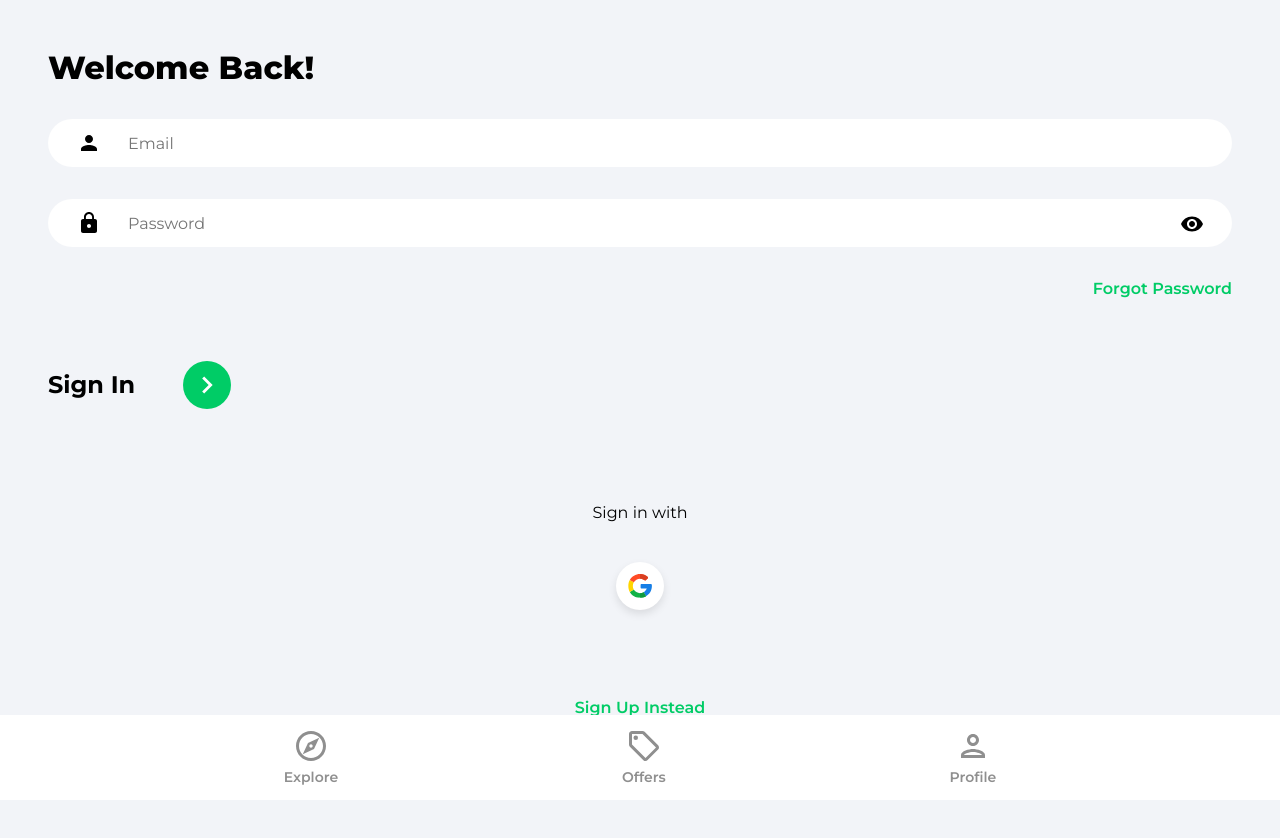
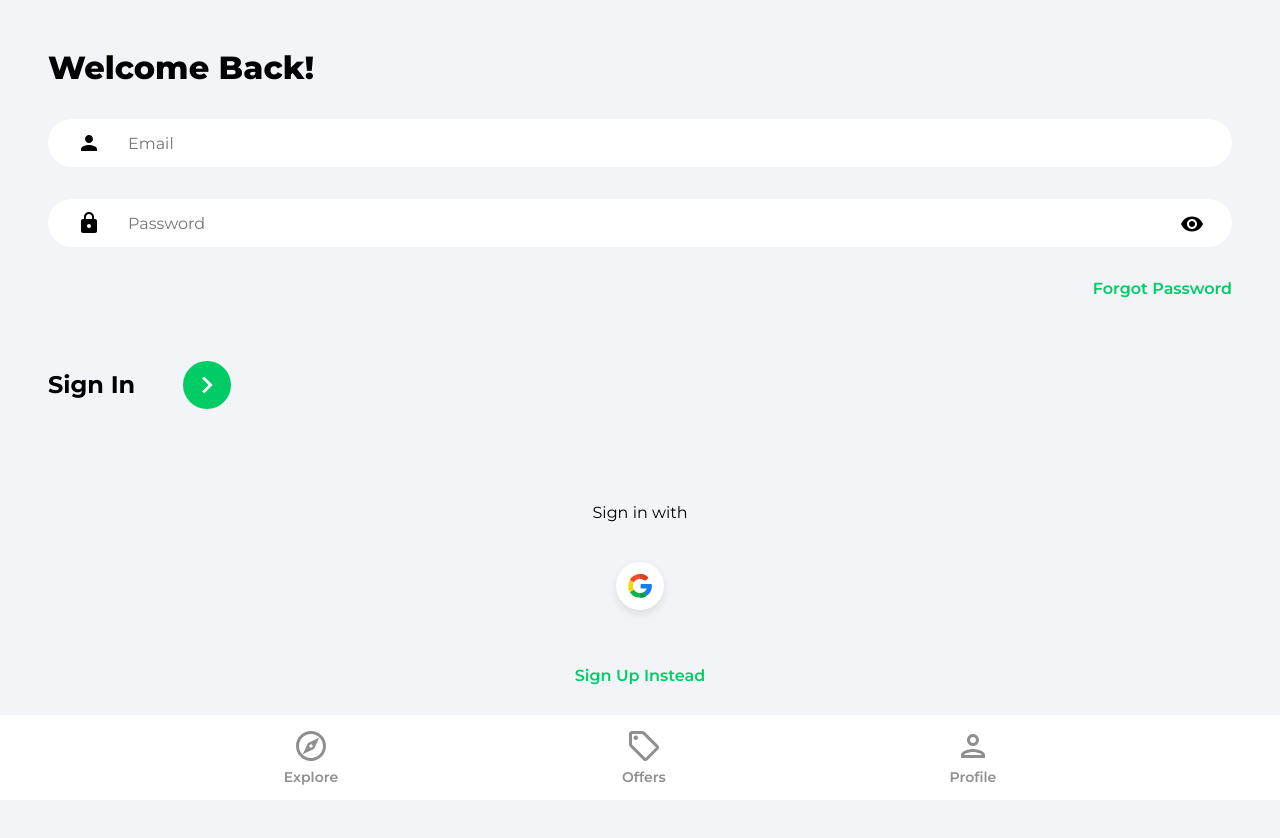
Before and after one commit to DhanushUpadya/House-Marketing-App, a React (Create React App) app: page /signin in a window 1280 px wide. Shown: the top 838 px of the page. Before the commit the page ends 800 px from the top, so only its background shows below. Built offline with nearby package versions, Linux system fonts and the light colour scheme.

Commit message:
Edited CSS

```diff
--- a/src/index.css
+++ b/src/index.css
@@ -85,13 +85,17 @@ button {
   right: 20px;
 }
 
-.pageContainer,
+.pageContainer{
+  margin-top: 6rem;
+  margin-bottom: 6rem;
+}
 .offers,
 .profile,
 .listingDetails,
 .category,
 .explore {
   margin: 1rem;
+
 }
 @media (min-width: 1024px) {
   .pageContainer,
@@ -101,7 +105,11 @@ button {
   .category,
   .explore {
     margin: 3rem;
+
   }
+
+
+
 }
 
 .loadingSpinnerContainer {
@@ -244,6 +252,7 @@ button {
 .signUpText {
   font-size: 1.5rem;
   font-weight: 700;
+
 }
 
 .signInButton,
@@ -289,11 +298,11 @@ button {
 }
 
 .registerLink {
-  margin-top: 4rem;
+  margin-top: 2rem;
   color: #00cc66;
   font-weight: 600;
   text-align: center;
-  margin-bottom: 3rem;
+  margin-bottom: 10rem;
 }
 
 @media (min-width: 1217px) {
@@ -587,6 +596,7 @@ button {
   margin-top: 2rem;
   display: flex;
   align-items: center;
+  margin-bottom: 10rem;
 }
 
 .landlordName {
--- a/src/pages/CreateListing.jsx
+++ b/src/pages/CreateListing.jsx
@@ -59,7 +59,7 @@ function CreateListing() {
         if (user) {
           setFormData({ ...formData, userRef: user.uid })
         } else {
-          navigate('/sign-in')
+          navigate('/signin')
         }
       })
     }
--- a/src/pages/Signin.jsx
+++ b/src/pages/Signin.jsx
@@ -87,14 +87,16 @@ function SignIn() {
             <button className='signInButton'>
               <ArrowRightIcon fill='#ffffff' width='34px' height='34px' />
             </button>
+
           </div>
         </form>
 
+
         <OAuth />
-
         <Link to='/signup' className='registerLink'>
           Sign Up Instead
         </Link>
+
       </div>
     </>
   )
```
